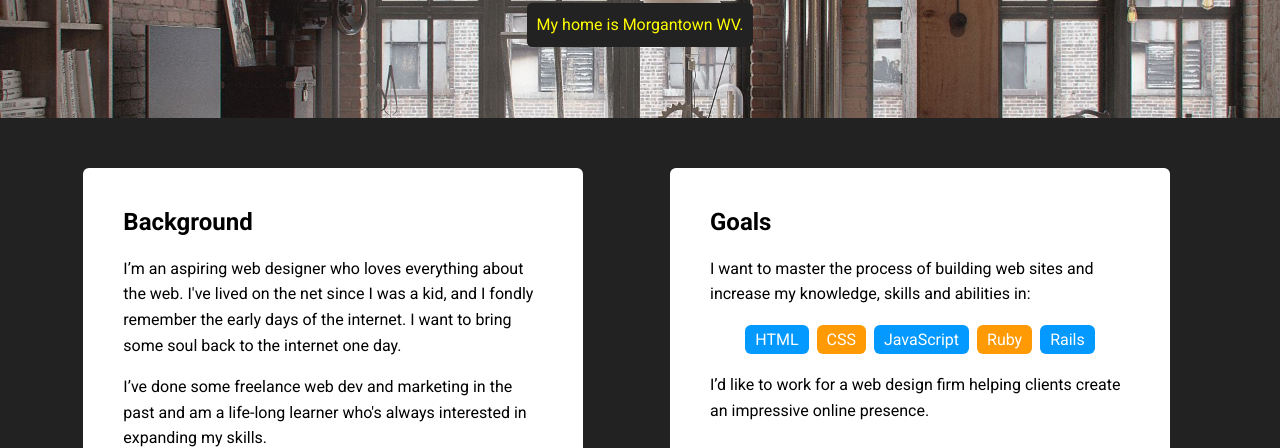
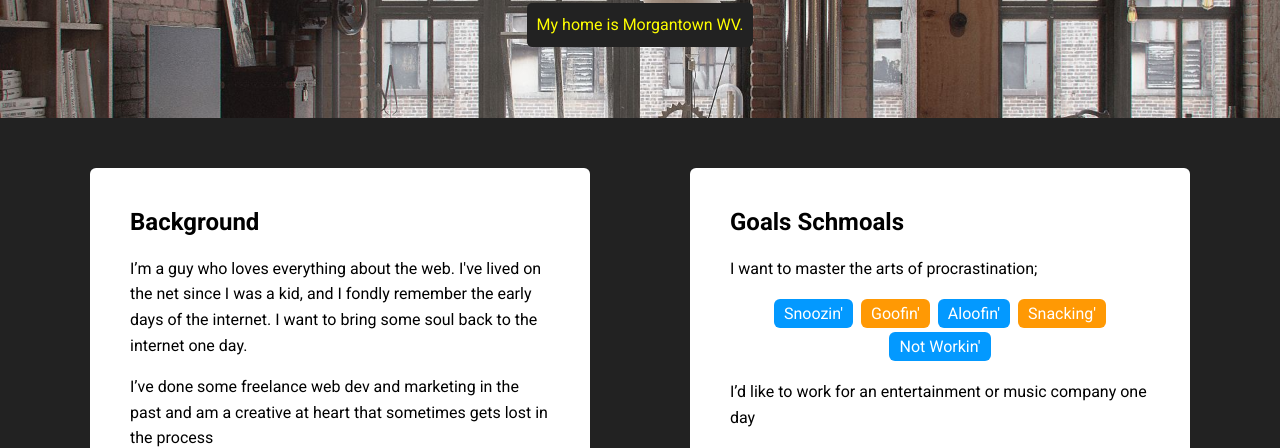
Before and after one commit to amckeownwvnet/portfolio_update_1, a plain HTML site: page index.html in a window 1280 px wide. Shown: the part 352-800 px from the top of the page. Drawn offline with Linux system fonts and the light colour scheme; a web font is replaced by a local one.

Commit message:
Further Revisions
Changes some text to fit within the guidelines of the grading rubric

Changed some links from using '#'

Removed the frameborder element after running through the validator - this element is out-dated. (Good on you Youtube devs.)

```diff
--- a/index.html
+++ b/index.html
@@ -14,7 +14,7 @@
   <nav class="main-nav">
     <ul class="nav">
       <li class="name">Adam McKeown</li>
-      <li><a href="#">Home</a></li>
+      <li><a href="index.html">Home</a></li>
       <li><a href="experience.html">Experience</a></li>
     </ul>
   </nav>
@@ -28,25 +28,24 @@
   <main class="flex">
     <article class="card">
       <h2>Background</h2>
-      <p>I’m an aspiring web designer who loves everything about the web. I've lived on the net since I was a kid, and I
+      <p>I’m a guy who loves everything about the web. I've lived on the net since I was a kid, and I
         fondly remember the early days of the internet. I want to bring some soul back to the internet one day.</p>
-      <p>I’ve done some freelance web dev and marketing in the past and am a life-long learner who's always interested
-        in expanding my
-        skills.</p>
+      <p>I’ve done some freelance web dev and marketing in the past and am a creative at heart that sometimes gets lost
+        in the process</p>
     </article>
 
     <article class="card">
-      <h2>Goals</h2>
-      <p>I want to master the process of building web sites and increase my knowledge, skills and abilities in:</p>
+      <h2>Goals Schmoals</h2>
+      <p>I want to master the arts of procrastination;</p>
       <ul class="skills">
-        <li>HTML</li>
-        <li>CSS</li>
-        <li>JavaScript</li>
-        <li>Ruby</li>
-        <li>Rails</li>
+        <li>Snoozin'</li>
+        <li>Goofin'</li>
+        <li>Aloofin'</li>
+        <li>Snacking'</li>
+        <li>Not Workin'</li>
       </ul>
-      <p>I’d like to work for a web design firm helping clients create an impressive online presence.</p>
-    </article></br>
+      <p>I’d like to work for an entertainment or music company one day</p>
+    </article>
 
   </main>
   <div class="flex">
@@ -54,7 +53,7 @@
       <h2>Hobbies</h2>
       <p>I play guitar in a Folk/rock band and produce some lo-fi boom bap style beats</p>
       <p>I also enjoy doing video editing work - in my spare time I make adult-swim style bumps</p>
-      <img src="images/mpc3000.gif" alt="image of an akai MPC300" width="300px">
+      <img src="images/mpc3000.gif" alt="image of an akai MPC300" width="300">
     </article>
 
     <article class="card">
@@ -62,7 +61,7 @@
       <h2>Here, Have a bump.</h2>
       <p><i>I didn't make this</i></p>
       <iframe width="450" height="315" src="https://www.youtube.com/embed/wdUe4OaIhcA" title="YouTube video player"
-        frameborder="0" allow="accelerometer; autoplay; clipboard-write; encrypted-media; gyroscope; picture-in-picture"
+        allow="accelerometer; autoplay; clipboard-write; encrypted-media; gyroscope; picture-in-picture"
         allowfullscreen></iframe>
     </article>
 
```
Also changed, not shown: experience.html (+6 -2 lines).
